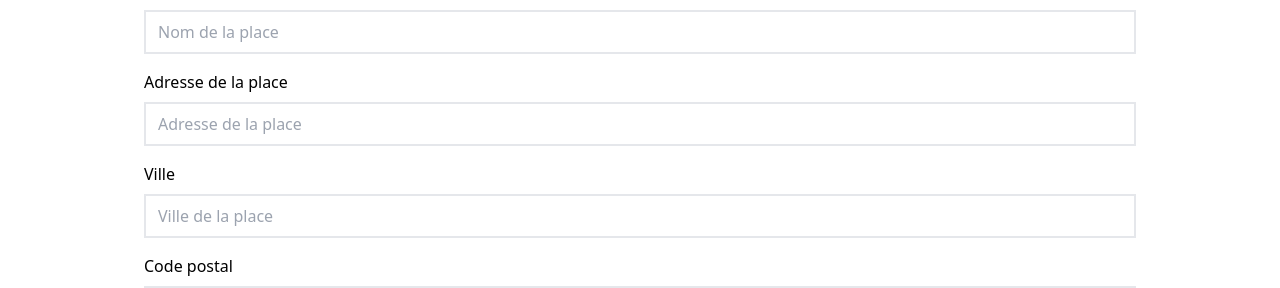
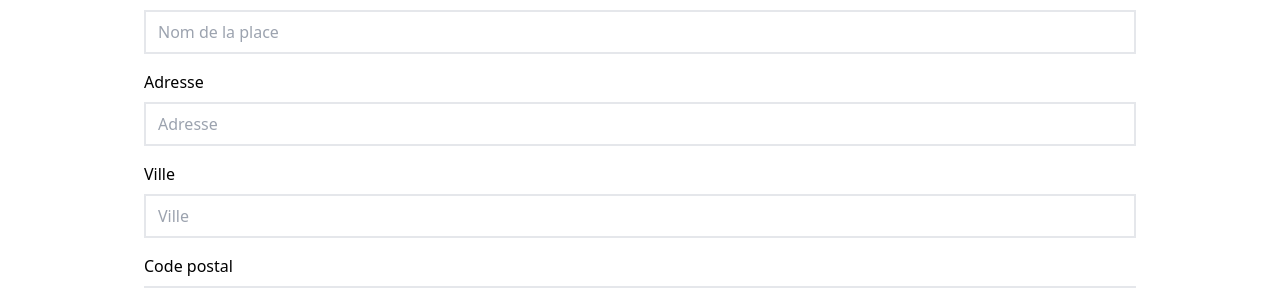
Before and after one commit to paspigui/jetpro, a Next.js app: page /places/create in a window 1280 px wide. Shown: the part 352-640 px from the top of the page. Built offline with nearby package versions, Linux system fonts and the light colour scheme.

Commit message:
create page update

```diff
--- a/src/pages/places/create.jsx
+++ b/src/pages/places/create.jsx
@@ -59,15 +59,15 @@ const CreatePlacesPage = () => {
           type="text"
           />
         <FormField
-          label="Adresse de la place"
+          label="Adresse"
           name="placesAddress"
-          placeholder="Adresse de la place"
+          placeholder="Adresse"
           type="text"
           />
         <FormField
           label="Ville"
           name="placesCity"
-          placeholder="Ville de la place"
+          placeholder="Ville"
           type="text"
           />
         <FormField
```
